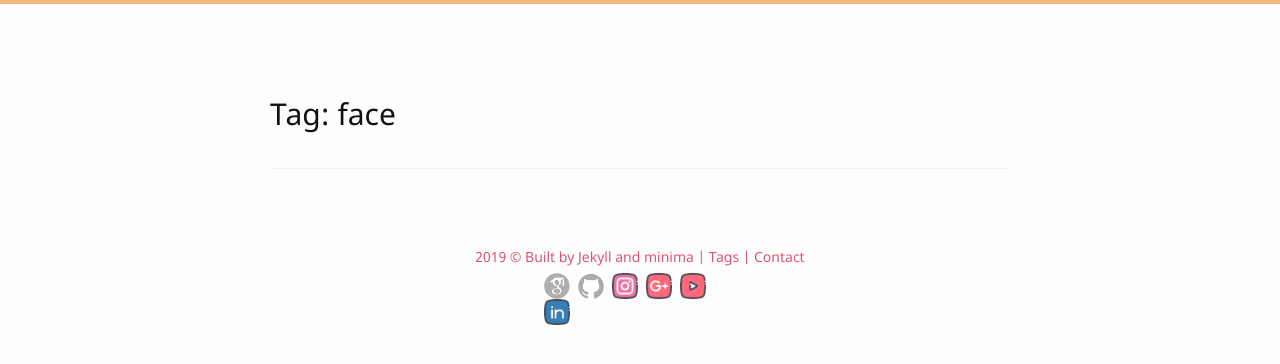
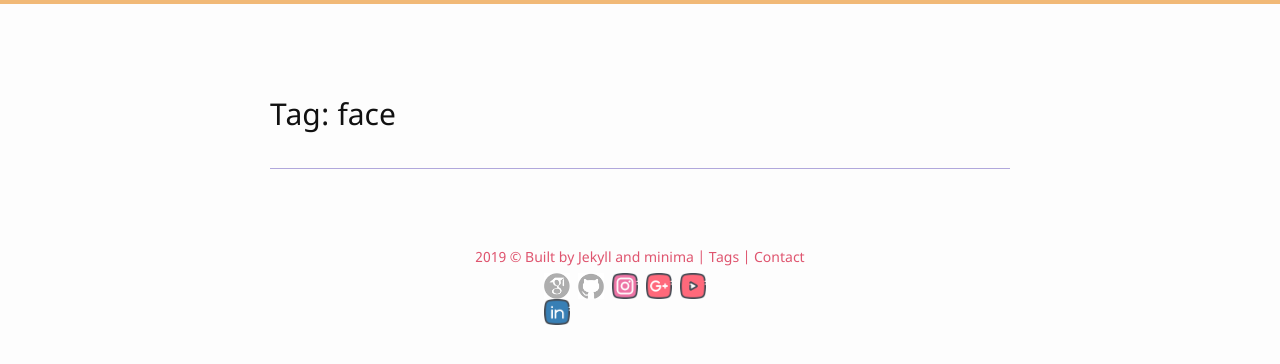
Before and after one commit to bismex/bismex.github.io, a Jekyll site: the page built from tag/face.md, in a window 1280 px wide. Shown: the top 364 px of the page. Built offline with Jekyll 4.4.1, drawn with Linux system fonts in a browser that asks for light colours.

Commit message:
Update main.scss

```diff
--- a/_sass/main.scss
+++ b/_sass/main.scss
@@ -21,8 +21,8 @@
 $grey-color-dark:  darken($grey-color, 20%) !default;
 
 $crimson-color:         #7060be;
-$crimson-color-light:   #9080ee;
-$crimson-color-very-light:   lighten($crimson-color, 40%) !default;
+$crimson-color-light:   #8880ee;
+$crimson-color-very-light:   lighten($crimson-color, 20%) !default;
 $crimson-color-dark:    #ef657f;
 
 
```
